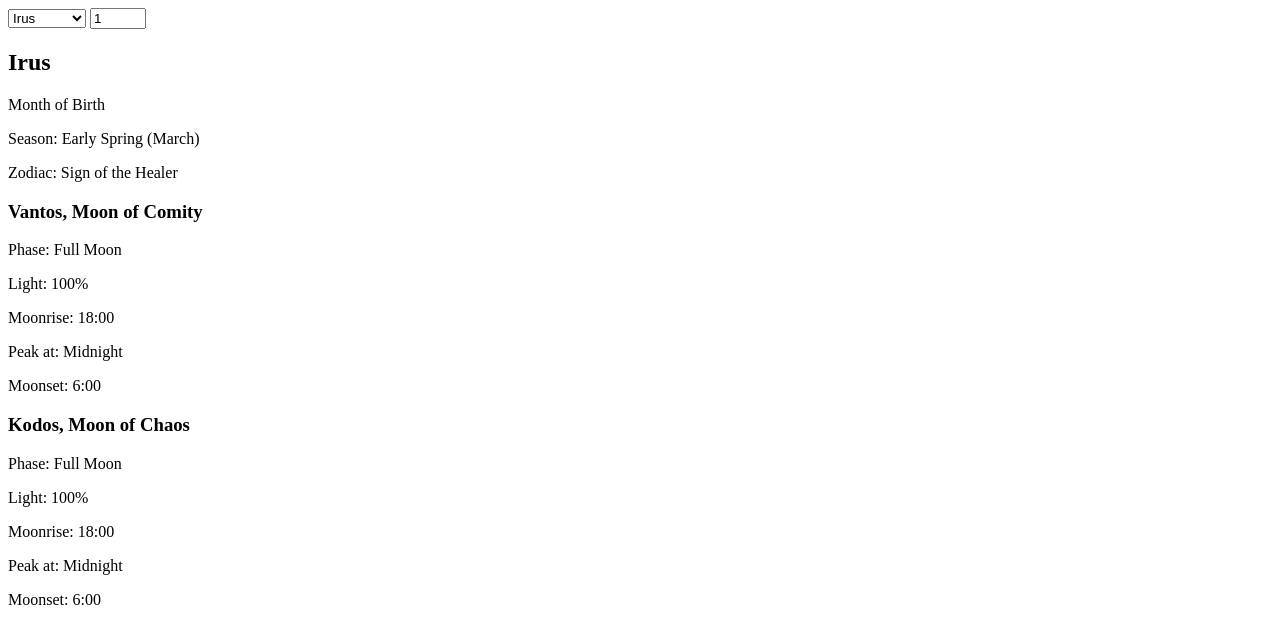
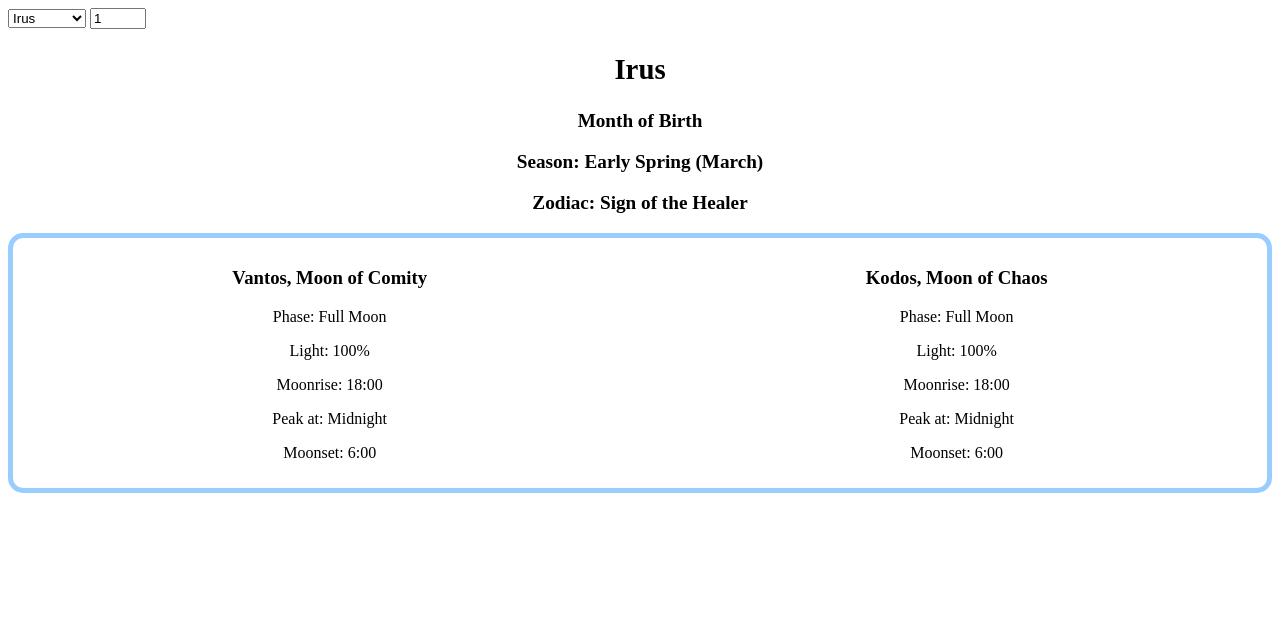
Before and after one commit to GodelTheGM/TheogonTracker, a plain HTML site: page index.html in a window 1280 px wide. Drawn offline with nearby package versions, Linux system fonts and the light colour scheme.

Commit message:
Added css

```diff
--- a/index.html
+++ b/index.html
@@ -6,6 +6,7 @@
 	<title>Theogon</title>
 	<script type="text/javascript" src="https://code.jquery.com/jquery-3.6.0.slim.min.js"></script>
 	<script type="text/javascript" src="theogon.js"></script>
+	<link rel="stylesheet" href="style.css">
 </head>
 <body>
 	<div id="main">
--- /dev/null
+++ b/style.css
@@ -0,0 +1,22 @@
+div {
+	font-family: Goudy Old Style;
+}
+
+#general {
+	text-align: center;
+	font-size: larger;
+	font-weight: bold;
+}
+
+#moons {
+	border: 5px solid #99CCFF;
+	border-radius: 15px;
+	display: flex;
+	justify-content: center;
+	text-align: center;
+}
+
+#moons > div {
+	display:  inline-block;
+	margin:  10px auto;
+}
```
